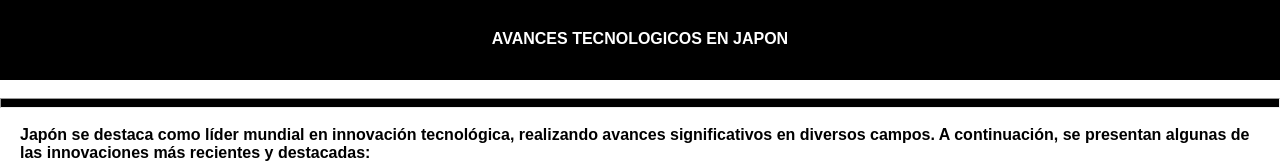
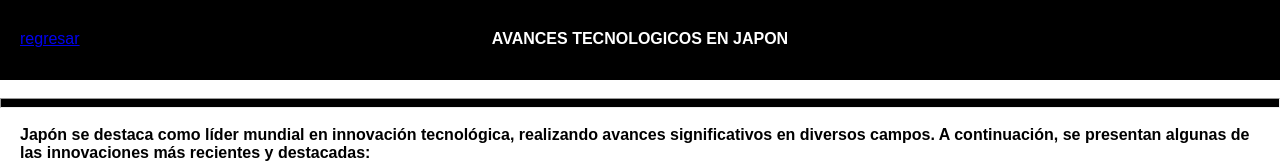
Before and after one commit to arevalojr/ZAIDPROFE.github.io, a plain HTML site: page PRUEBA.html in a window 1280 px wide. Shown: the top 163 px of the page. Drawn offline with Linux system fonts and the light colour scheme.

Commit message:
Update PRUEBA.html

```diff
--- a/PRUEBA.html
+++ b/PRUEBA.html
@@ -20,7 +20,10 @@
             color: white;
             text-align: center;
         }
-
+        .otra{
+            position: absolute;
+            left: 20px;
+        }
         .algo {
             position: fixed;
             top: 0;
@@ -84,6 +87,7 @@
 <body style="background-color:white;">
     <header class="algo">
         <h4>AVANCES TECNOLOGICOS EN JAPON</h4>
+        <a href="index.html" class="otra">regresar</a>
     </header>
     <br>
 
```
